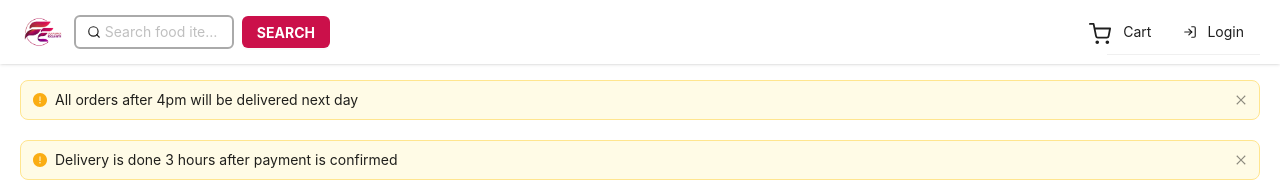
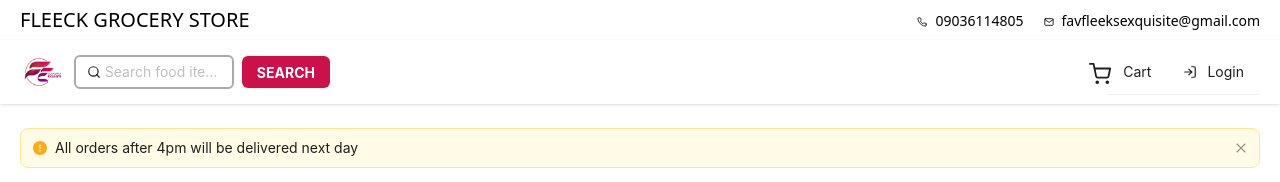
Before and after one commit to DavidBolaji/favflix-client, a React (Vite) app: page /checkout in a window 1280 px wide. Shown: the top 182 px of the page. Built offline with nearby package versions, Linux system fonts and the light colour scheme; no server answers.

Commit message:
whatsapp and top notification

```diff
--- a/package.json
+++ b/package.json
@@ -25,6 +25,7 @@
     "moment-timezone": "^0.5.43",
     "react": "^18.2.0",
     "react-dom": "^18.2.0",
+    "react-floating-whatsapp": "^5.0.8",
     "react-icons": "^4.8.0",
     "react-lazy-load-image-component": "^1.5.6",
     "react-moment": "^1.1.3",
--- /dev/null
+++ b/src/components/MessageComponent.tsx
@@ -0,0 +1,20 @@
+import React from 'react';
+import { FloatingWhatsApp } from 'react-floating-whatsapp';
+
+const MessageComponent: React.FC = () => {
+  return (
+    <div>
+      <FloatingWhatsApp
+        phoneNumber="09036114805"
+        accountName="Fleeks"
+        statusMessage="welcome to fleeks grocery store"
+        allowEsc
+        allowClickAway
+        notification
+        notificationSound
+      />
+    </div>
+  );
+};
+
+export default MessageComponent;
--- a/src/layouts/ui/HeaderComponent.tsx
+++ b/src/layouts/ui/HeaderComponent.tsx
@@ -83,7 +83,8 @@ const HeaderComponent: React.FC = () => {
   };
   // const handleClick = (e: SyntheticEvent) => {};
   return (
-    <nav className="fixed h-10 md:h-16 flex items-center top-0 bg-white shadow w-full z-50">
+    <>
+      <nav className="fixed h-10 md:h-16 flex items-center top-10 bg-white shadow w-full z-50">
         <Wrapper>
           <Row className="w-full flex items-center">
             <Col span={6} className="flex items-center">
@@ -168,6 +169,7 @@ const HeaderComponent: React.FC = () => {
           onClose={() => setOpen2(false)}
         />
       </nav>
+    </>
   );
 };
 
--- a/src/layouts/ui/HeroSection/HeroMain.tsx
+++ b/src/layouts/ui/HeroSection/HeroMain.tsx
@@ -8,7 +8,7 @@ import { LazyLoadImage } from 'react-lazy-load-image-component';
 
 const HeroMain: React.FC = () => {
   return (
-    <section className="grid grid-cols-4 grid-rows-4 gap-3 md:h-[375px] mt-12 md:mt-24 mb-9">
+    <section className="grid grid-cols-4 grid-rows-4 gap-3 md:h-[375px] mt-12 md:mt-32 mb-9">
       <div className="bg-[#920d36] md:col-start-1 md:col-end-2 col-span-2 row-span-2 rounded-md p-1">
         <LazyLoadImage
           src={images.card1}
--- /dev/null
+++ b/src/layouts/ui/TopComponent.tsx
@@ -0,0 +1,35 @@
+import { Space } from 'antd';
+import React from 'react';
+import { FiMail, FiPhone } from 'react-icons/fi';
+
+const TopComponent: React.FC = () => {
+  return (
+    <div className="px-5 flex items-center justify-between fixed z-[50] top-0 py-5  w-full bg-white shadow h-[3vh]">
+      <h3 className="font uppercase md:text-xl text-[10px] md:w-auto w-32 mt-2 md:mt-0 ">
+        Fleeck grocery store
+      </h3>
+      <div className="flex item-center">
+        <Space
+          className="md:mr-5 mr-2 cursor-pointer"
+          onClick={() => window.open('tel:09036114805')}
+        >
+          <FiPhone size={10} className="md:mt-1 mt-2" />
+          <span className="md:text-sm text-[10px]">09036114805</span>
+        </Space>
+        <Space
+          onClick={() =>
+            window.open('mailto:favfleeksexquisite@gmail.com', '_blank')
+          }
+          className="cursor-pointer"
+        >
+          <FiMail size={10} className="md:mt-1 mt-2" />
+          <span className="md:text-sm text-[10px]">
+            favfleeksexquisite@gmail.com
+          </span>
+        </Space>
+      </div>
+    </div>
+  );
+};
+
+export default TopComponent;
--- a/src/pages/Purchase.tsx
+++ b/src/pages/Purchase.tsx
@@ -4,7 +4,7 @@ import { Alert } from 'antd';
 
 const Purchase: React.FC = () => {
   return (
-    <div className="mt-20">
+    <div className="mt-32">
       <Alert
         message="All orders after 4pm will be delivered next day"
         type="warning"
--- a/src/pages/Root.tsx
+++ b/src/pages/Root.tsx
@@ -2,16 +2,20 @@ import { Outlet } from 'react-router-dom';
 import HeaderComponent from '../layouts/ui/HeaderComponent';
 import Wrapper from '../layouts/ui/Wrapper';
 import FooterComponent from '../layouts/ui/FooterComponent';
+import MessageComponent from '../components/MessageComponent';
+import TopComponent from '../layouts/ui/TopComponent';
 
 const Root = () => {
   return (
     <>
       <header>
+        <TopComponent />
         <HeaderComponent />
       </header>
       <Wrapper>
         <main>
           <Outlet />
+          <MessageComponent />
         </main>
       </Wrapper>
       <FooterComponent />
```
Also changed, not shown: 1 other file (tests, documents, lock files or other folders). Lines whose indentation alone changed are shown as unchanged.
